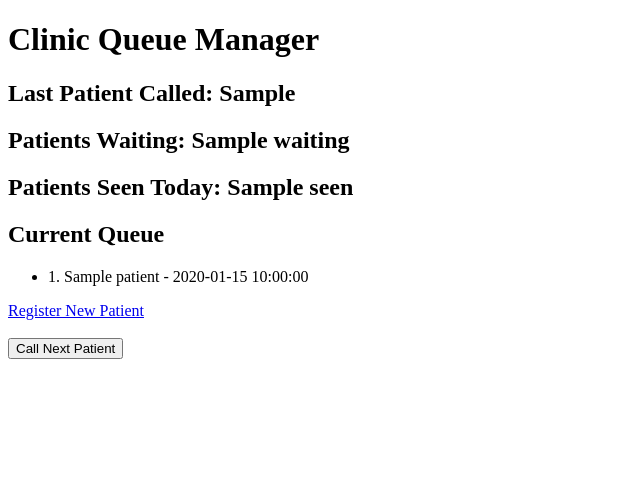
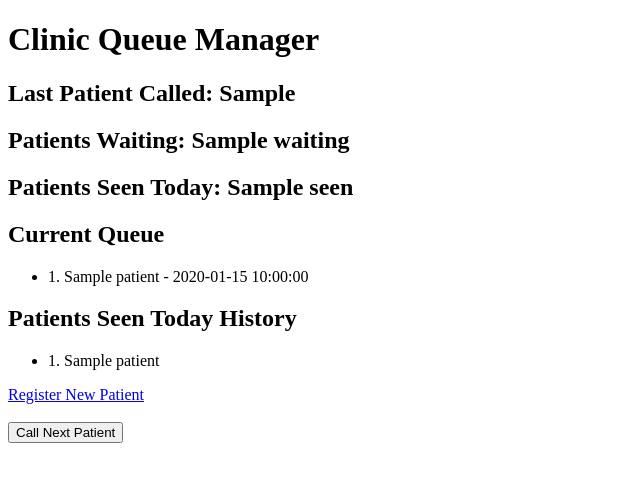
Before and after one commit to khalifamuhammad05-spec/CSC-202-FINAL-CA, a Flask app: template templates/index.html in a window 1280 px wide. Shown: the top 482 px of the page, without its empty margins (0-640 px from the left). Run offline with Flask 3, Linux system fonts and the light colour scheme; the template is opened without the code that fills it: most values are stand-ins (such as "Sample title", 1, 10 or a date in 2020).

Commit message:
added patient history feature to track patients seen today

```diff
--- a/app.py
+++ b/app.py
@@ -11,8 +11,9 @@ def home():
     seen = queue_manager.patients_seen
     waiting = len(queue)
     last_called = queue_manager.last_called
+    history = queue_manager.history
 
-    return render_template("index.html", queue=queue, seen=seen, waiting=waiting, last_called=last_called)
+    return render_template("index.html", queue=queue, seen=seen, waiting=waiting, last_called=last_called, history=history)
 
 @app.route("/register", methods=["GET", "POST"])
 def register():
--- a/queue_manager.py
+++ b/queue_manager.py
@@ -6,6 +6,7 @@ class QueueManager:
         self.queue = deque()
         self.patients_seen = 0
         self.last_called = None
+        self.history = []
 
     def add_patient(self, name):
         patient = Patient(name)
@@ -16,7 +17,11 @@ class QueueManager:
             patient = self.queue.popleft()
             self.patients_seen += 1
             self.last_called = patient.name
+            self.history.append(patient.name)
             return patient
 
     def get_queue(self):
         return list(self.queue)
+
+    def clear_queue(self):
+        self.queue.clear()
--- a/templates/index.html
+++ b/templates/index.html
@@ -22,6 +22,22 @@
  {% else %}
  <p>No Patients Currently Waiting</p>
  {% endif %}
+<h2>Patients Seen Today History</h2>
+
+{% if history %}
+
+<ul>
+{% for patient in history %}
+<li>{{ loop.index }}. {{ patient }}</li>
+{% endfor %}
+</ul>
+
+{% else %}
+
+<p>No patients seen yet today</p>
+
+{% endif %}
+
 
 <a href="/register">Register New Patient</a>
 
```
